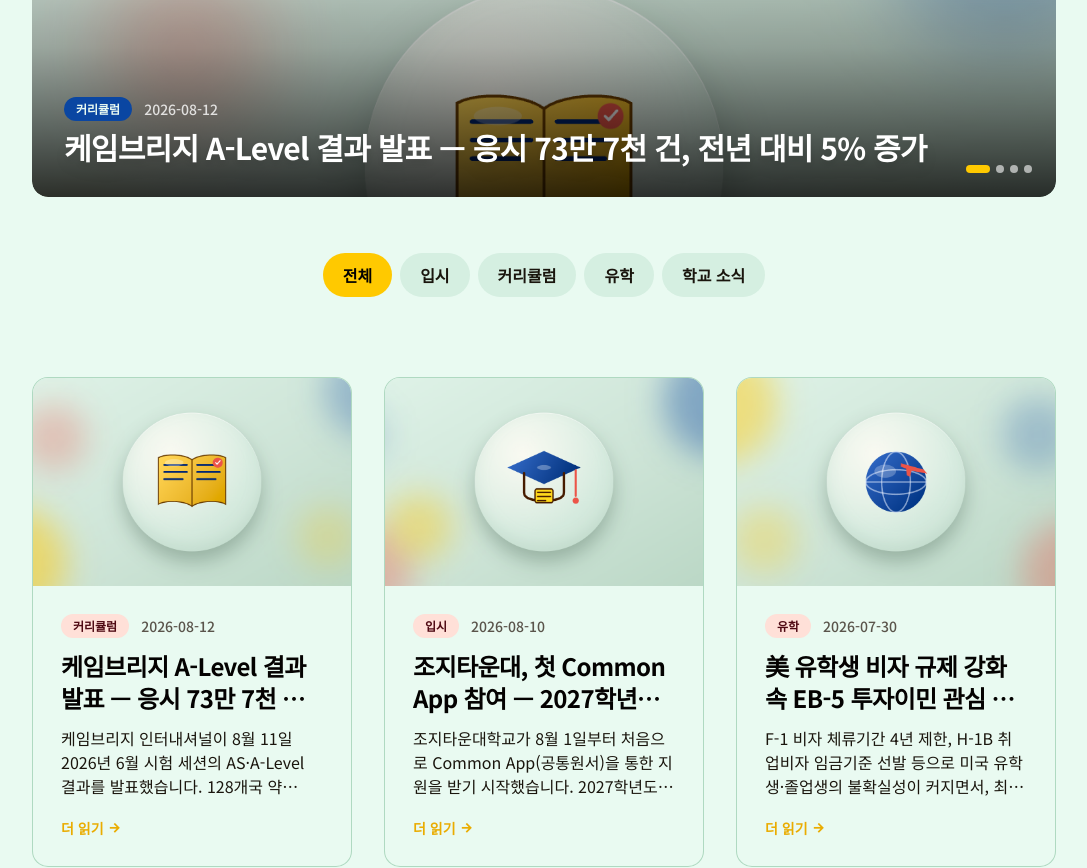
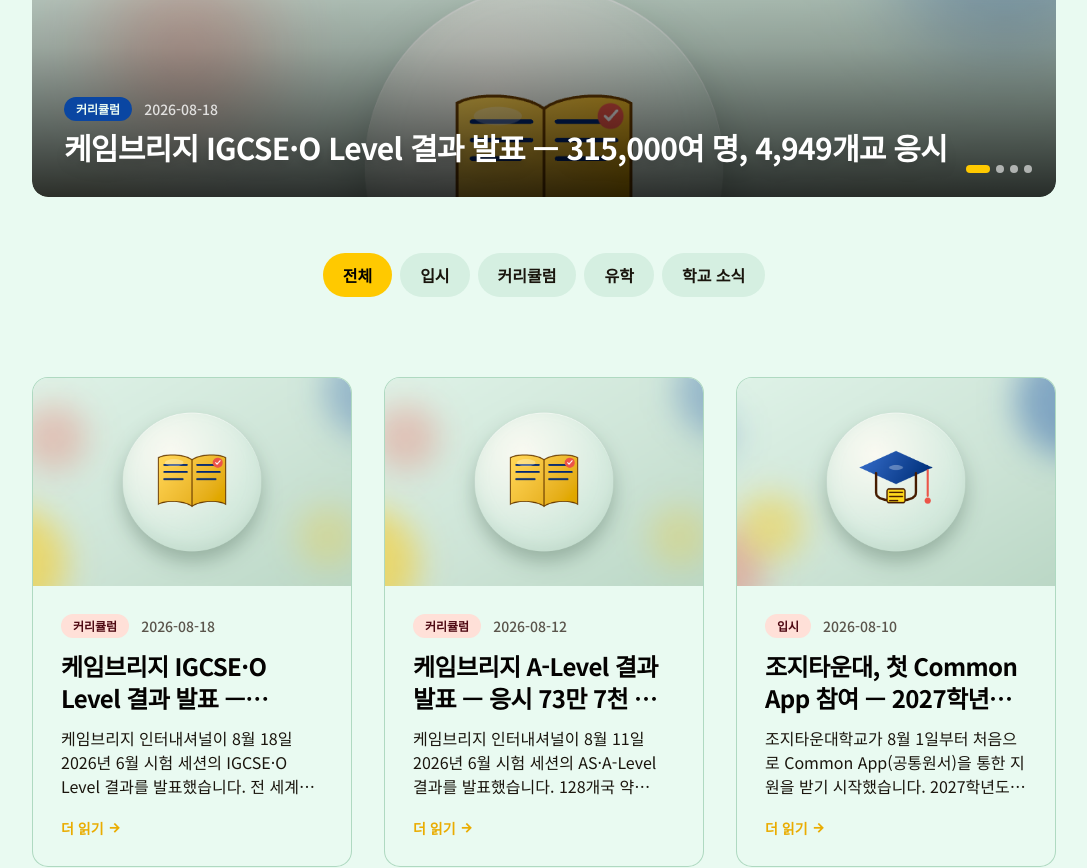
Before and after one commit to hasa080525-ctrl/global, a React (Vite) app: page /news in a window 1280 px wide. Shown: the part 660-1528 px from the top of the page, without its empty margins (96-1183 px from the left). Built offline with nearby package versions, Linux system fonts and the light colour scheme.

Commit message:
Add Cambridge IGCSE results follow-up, refresh all sitemap dates
IGCSE/O Level results released Aug 18: 315,000+ students across
4,949 schools, following last week's A-Level results as previewed
in that article.

Co-Authored-By: Claude Sonnet 5 <noreply@anthropic.com>

```diff
--- a/src/mocks/news.ts
+++ b/src/mocks/news.ts
@@ -16,6 +16,32 @@ export interface NewsItem {
 }
 
 export const NEWS_ITEMS: NewsItem[] = [
+  {
+    id: "45",
+    title: "케임브리지 IGCSE·O Level 결과 발표 — 315,000여 명, 4,949개교 응시",
+    category: "커리큘럼",
+    date: "2026-08-18",
+    summary:
+      "케임브리지 인터내셔널이 8월 18일 2026년 6월 시험 세션의 IGCSE·O Level 결과를 발표했습니다. 전 세계 4,949개교 소속 학생 31만 5천여 명이 결과를 받았으며, 지난주 발표된 AS·A-Level(36만 8천여 명, 3,500개교)에 이은 두 번째 결과 발표입니다.",
+    metaDescription:
+      "케임브리지 IGCSE·O Level 결과가 8월 18일 발표됐습니다. 31만 5천여 명, 4,949개교가 결과를 받았습니다.",
+    sections: [
+      {
+        heading: "IGCSE·O Level 결과, 8월 18일 발표",
+        body: "케임브리지 인터내셔널이 8월 18일 2026년 6월 시험 세션의 IGCSE·O Level 결과를 발표했습니다. 전 세계 4,949개교 소속 학생 31만 5천여 명이 결과를 받았으며, 이는 지난주 발표된 AS·A-Level(36만 8천여 명, 3,500개교)에 이은 두 번째 결과 발표입니다.",
+      },
+      {
+        heading: "A-Level이 먼저, IGCSE가 나중인 이유",
+        body: "케임브리지는 매년 AS·A-Level 결과를 IGCSE·O Level보다 일주일 앞서 발표합니다. 대학 입학과 직결되는 A-Level 결과를 먼저 처리해 UCAS Confirmation·Clearing 절차를 진행한 뒤, 다음 주에 IGCSE 업무를 진행하는 구조입니다.",
+      },
+      {
+        heading: "국제학교 IGCSE 응시생이 확인할 것",
+        body: "IGCSE 결과는 학교를 통해 우선 확인할 수 있으며, myresults.cie.org.uk를 통한 온라인 확인은 소속 학교가 활성화한 경우에만 가능합니다. 재채점(Enquiry about Results)이 필요하다면 학교의 신청 마감일을 미리 확인해두는 것이 안전합니다. IGCSE 결과를 바탕으로 A-Level·IB 등 다음 단계 과목을 선택하는 경우, 여름방학 중 관련 개념을 미리 점검해두면 새 학기 적응이 수월합니다.",
+      },
+    ],
+    image:
+      "/news-images/curriculum.png",
+  },
   {
     id: "44",
     title: "케임브리지 A-Level 결과 발표 — 응시 73만 7천 건, 전년 대비 5% 증가",
```
Also changed, not shown: 1 other file (tests, documents, lock files or other folders).
